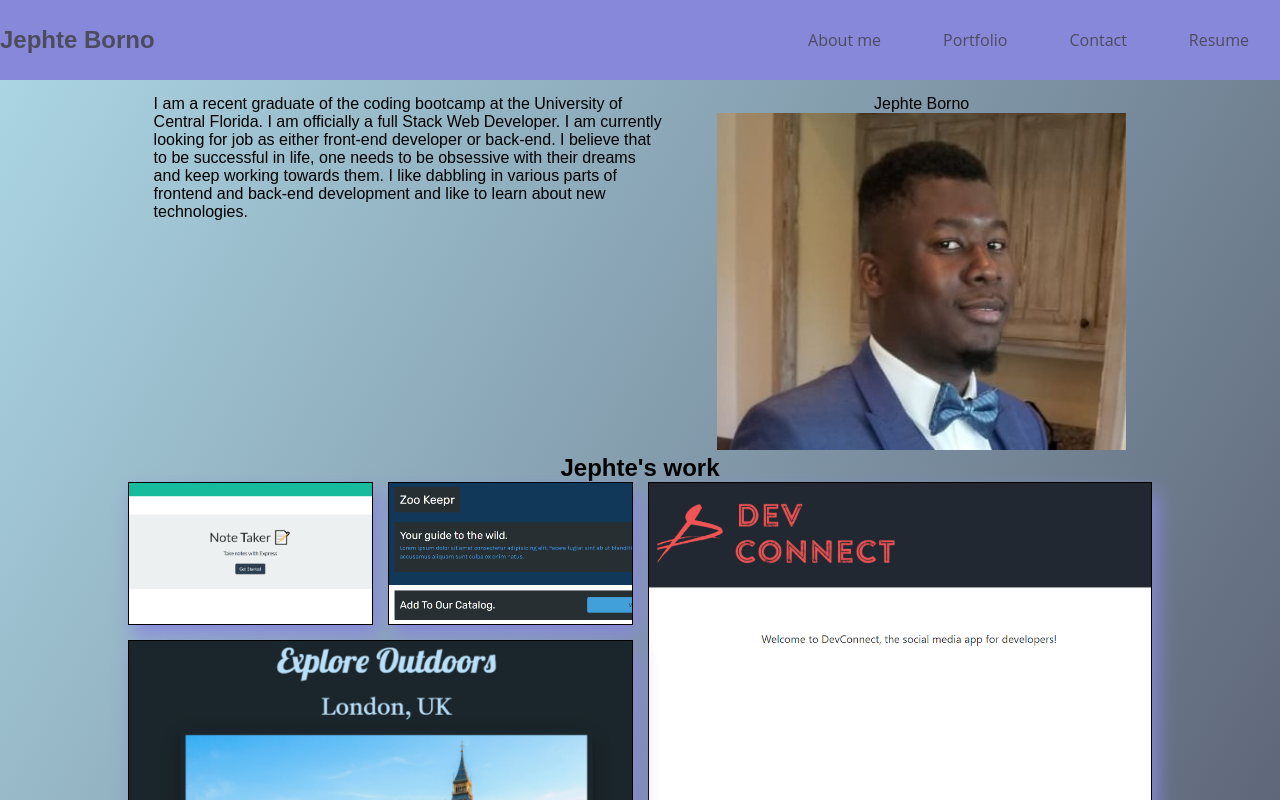
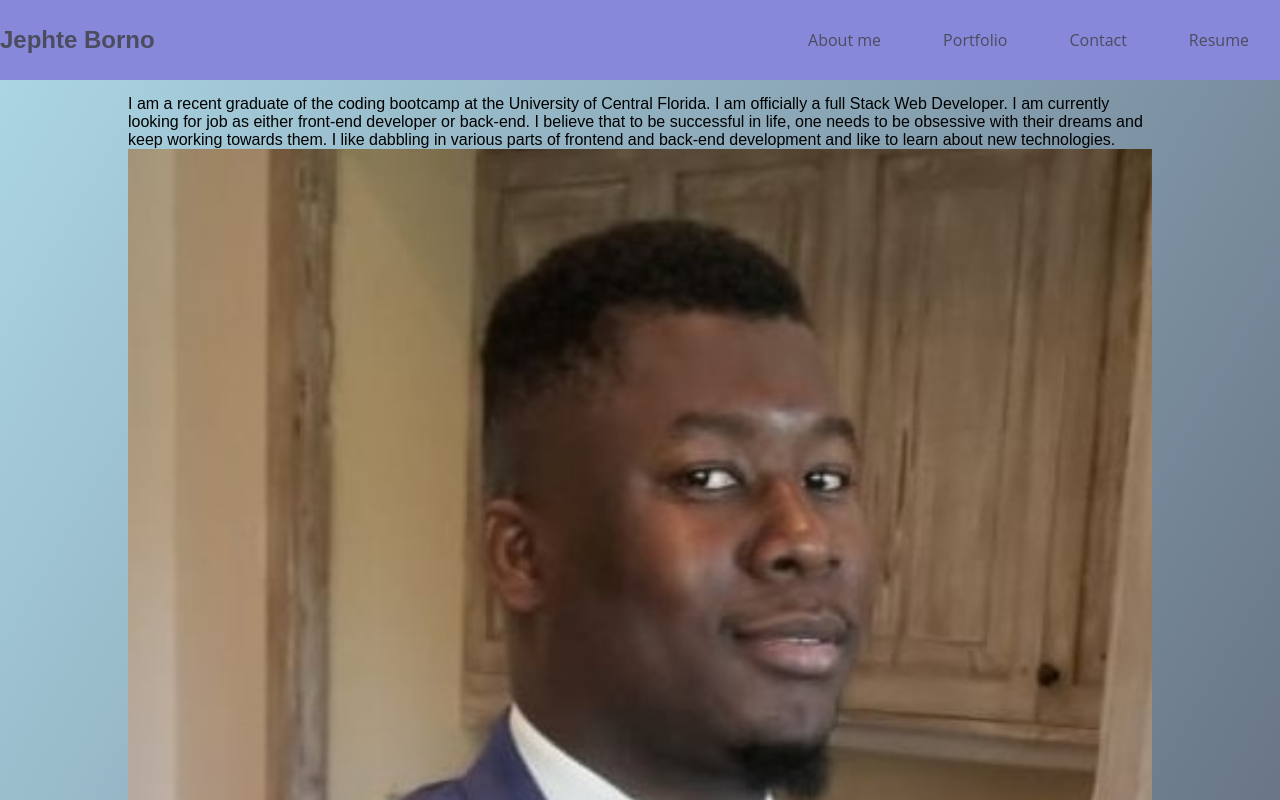
Before and after one commit to jephtebb/React-Portfolio, a React (Create React App) app: page / in a window 1280 px wide. Shown: the top 800 px of the page. Built offline with nearby package versions, Linux system fonts and the light colour scheme.

Commit message:
modified package.json to deploy

```diff
--- a/src/components/About/index.js
+++ b/src/components/About/index.js
@@ -14,7 +14,7 @@ function About() {
 
         </p>
         <div className="about-me">
-          <div className="name">Jephte Borno</div>
+
           <img
           src={image}
           className="my-2"
--- a/src/components/Footer/index.js
+++ b/src/components/Footer/index.js
@@ -5,7 +5,9 @@ import { faHeart } from '@fortawesome/free-solid-svg-icons';
 
 
 
+
 const Love = <FontAwesomeIcon icon={faHeart} />
+
 function Footer() {
 
 
@@ -18,6 +20,7 @@ function Footer() {
                 <div className="social">
                 <p>You can contact me via email:<br/>
                  <a href="mailto:hege@example.com">jephteborno@yahoo.com</a></p>
+                 <i className="fab fa-linkedin-in"></i>
                 </div>
 
             </footer>
--- a/src/components/styles.css
+++ b/src/components/styles.css
@@ -57,26 +57,21 @@ nav > li > a:focus {
 
 /* About me componenets */
 
-.about-section {
-  display: flex;
-  justify-content: space-around;
+
+.description {
+    width:80%;
+    margin: auto;
+}
+.about-me {
   width:80%;
   margin: auto;
-}
-.name{
-    text-align: center;
-}
-.description {
-  max-width: 50%;
-}
-.about-me {
-  max-width: 40%;
 }
 
 /* portfolio components*/
 #project{
     width:80%;
-    margin: auto;
+    margin: 10px auto;
+    ;
 }
 .myWork {
   text-align: center;
```
Also changed, not shown: package.json (+7 -2 lines), 1 other file (tests, documents, lock files or other folders).
